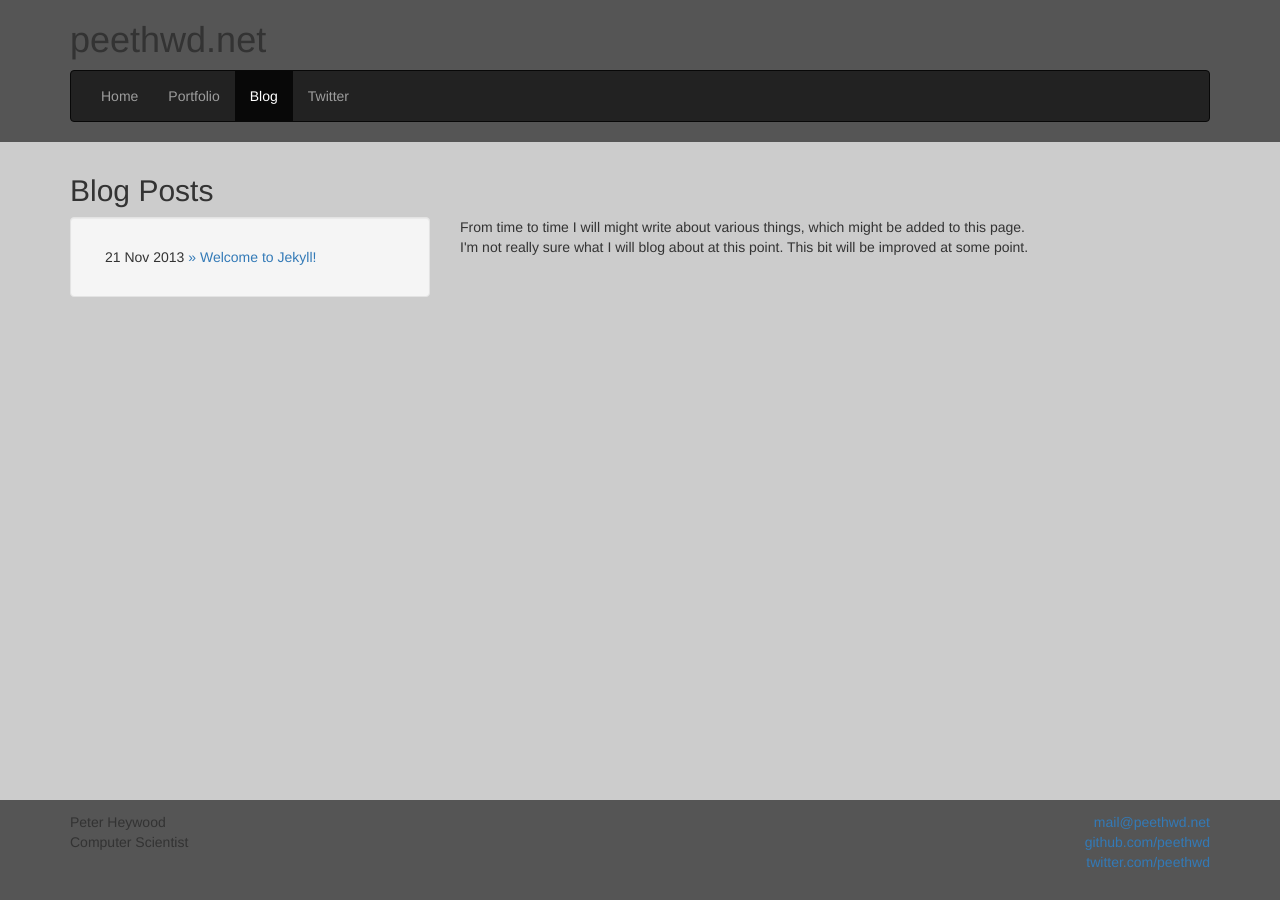
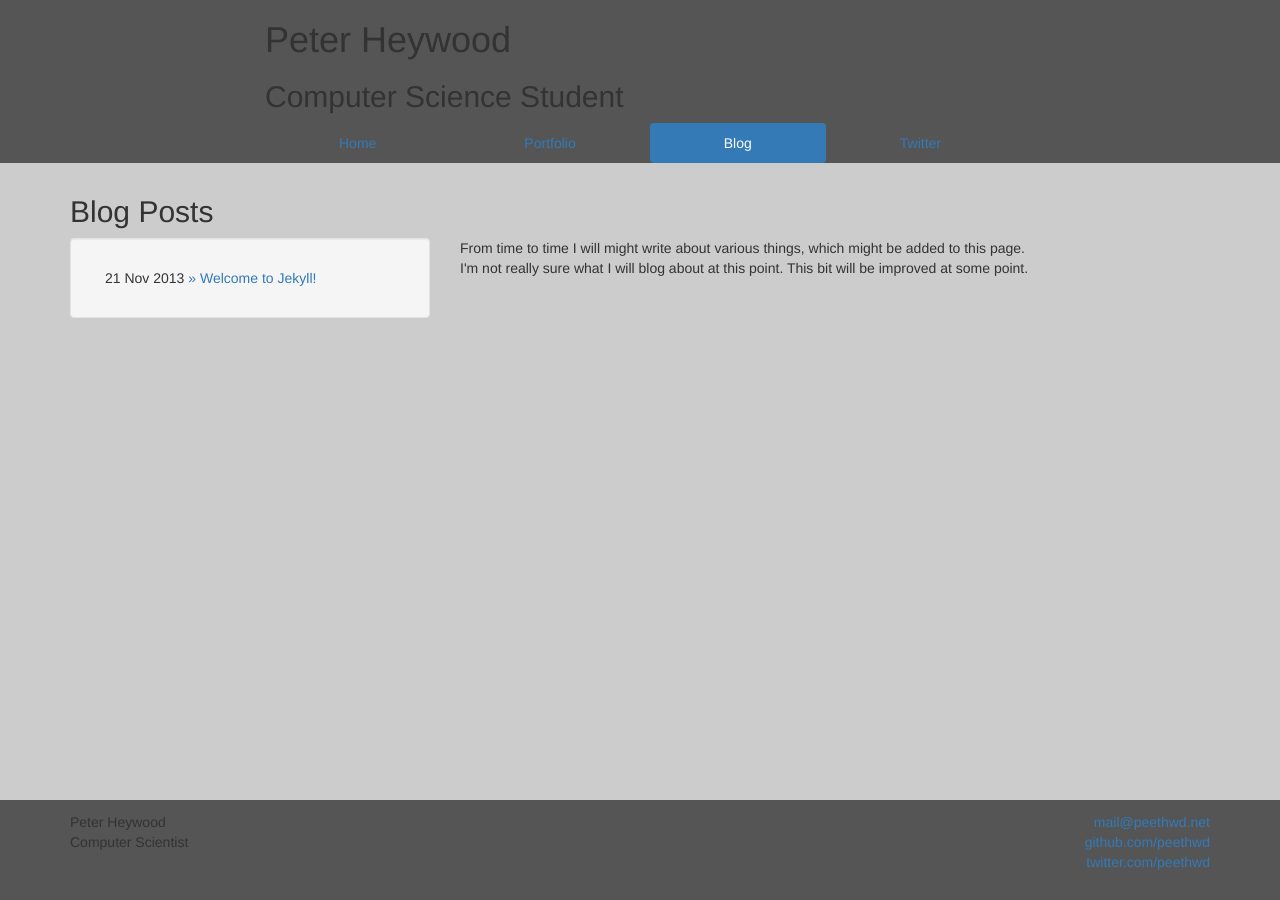
Before and after one commit to ptheywood/ptheywood.github.io, a Jekyll site: the page built from blog/index.html, in a window 1280 px wide. Built offline with Jekyll 4.4.1, drawn with Linux system fonts in a browser that asks for light colours; nearby versions of some CDN libraries; library files that are not in the unit come from our copies; Markdown is read by kramdown in place of the engine named in the settings.

Commit message:
Update html to use pills rather than navbar

```diff
--- a/_includes/header.html
+++ b/_includes/header.html
@@ -3,9 +3,10 @@
         <div class="header">
             <div class="container">
                 <div class="row">
-                    <div class="col-xs-12">
+                    <div class="col-xs-8 col-xs-offset-2">
                         <div class="heading">
-                            <h1>peethwd.net</h1>
+                            <h1>Peter Heywood</h1>
+                            <h2>Computer Science Student</h2>
                         </div>
                         {% include navigation.html %}
                     </div>
--- a/_includes/navigation.html
+++ b/_includes/navigation.html
@@ -1,21 +1,8 @@
 {% assign url = page.url|remove:'index.html' %}
-<nav class="navbar navbar-inverse" role="navigation">
-    <div class="navbar-header">
-        <button type="button" class="navbar-toggle" data-toggle="collapse" data-target="#bs-example-navbar-collapse-1">
-            <span class="sr-only">Toggle navigation</span>
-            <span class="icon-bar"></span>
-            <span class="icon-bar"></span>
-            <span class="icon-bar"></span>
-        </button>
-    </div>
-
-    <div class="collapse navbar-collapse">
-        <ul class="nav navbar-nav">
+<ul class="nav nav-pills nav-justified">
     {% for link in site.navigation %}
     <li {% if url == link.url %}class="active"{% endif %}>
         <a href="{{link.url}}" title="{{link.title}}">{{link.text}}</a>
     </li>
     {% endfor %}
 </ul>
-    </div>
-</nav>
```
Lines whose indentation alone changed are shown as unchanged.
